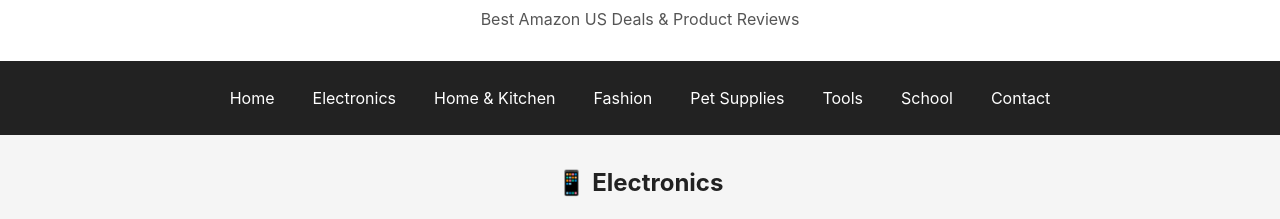
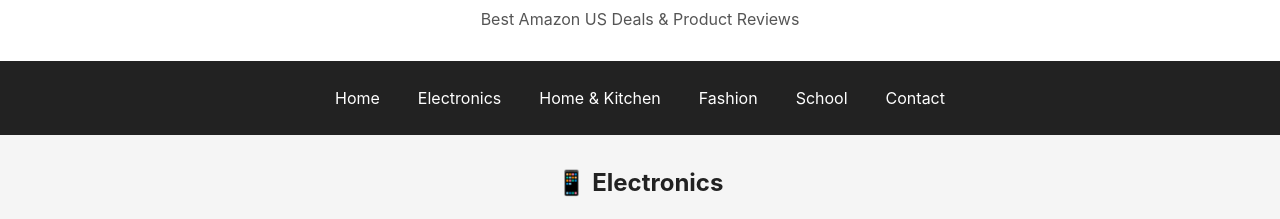
Before and after one commit to blast504/top-choice-deals, a plain HTML site: page index.html in a window 1280 px wide. Shown: the part 105-324 px from the top of the page. Drawn offline with Linux system fonts and the light colour scheme.

Commit message:
Update index.html

```diff
--- a/index.html
+++ b/index.html
@@ -288,8 +288,6 @@
   <a href="#electronics">Electronics</a>
   <a href="#home-kitchen">Home &amp; Kitchen</a>
   <a href="#fashion">Fashion</a>
-  <a href="#pet-supplies">Pet Supplies</a>
-  <a href="#tools">Tools</a>
   <a href="#school">School</a>
   <a href="#contact">Contact</a>
 </nav>
```
